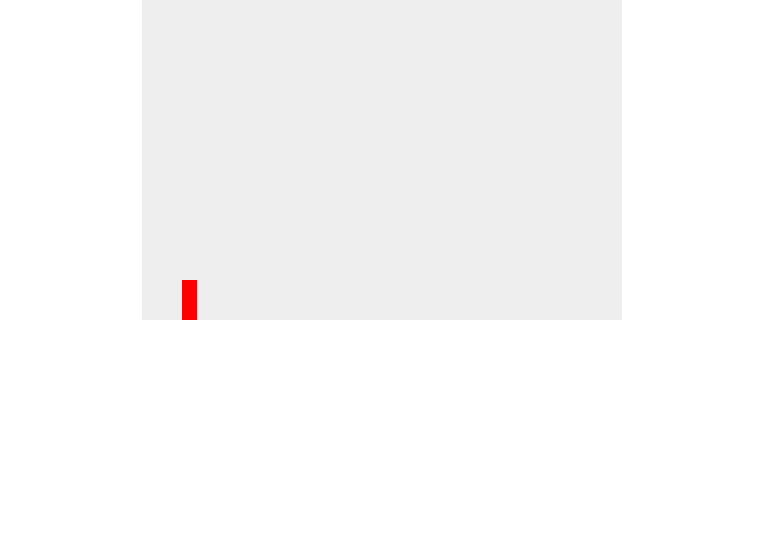
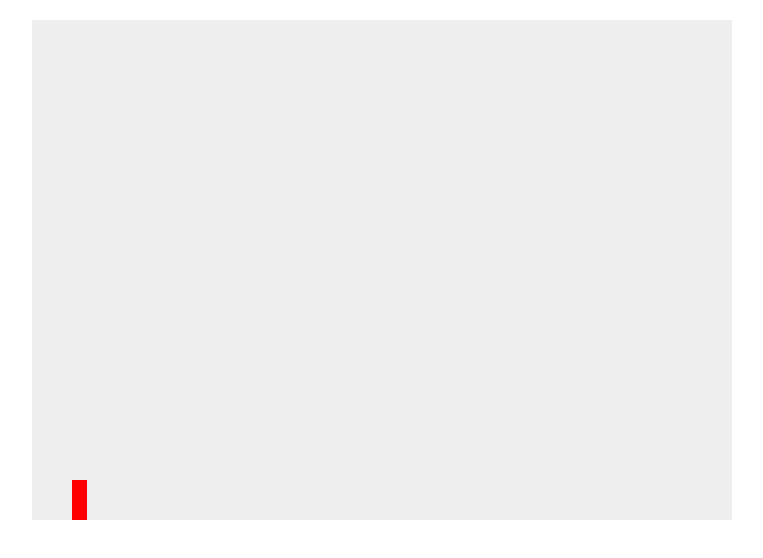
Before and after one commit to carlessanzmateu/JHero, a website built with webpack: page src/index.html in a window 1280 px wide. Shown: the whole page, without its empty margins (258-1021 px from the left). Built offline with nearby package versions, Linux system fonts and the light colour scheme.

Commit message:
minor styles change

```diff
--- a/src/index.html
+++ b/src/index.html
@@ -2,15 +2,19 @@
 <html>
 <head>
     <meta charset="utf-8" />
-    <title>Gamedev Canvas Workshop</title>
+    <title>JHero</title>
     <style>
     	* { padding: 0; margin: 0; }
-    	canvas { background: #eee; display: block; margin: 0 auto; }
+    	canvas {
+            margin: 20px auto;
+            background: #eee;
+            display: block;
+        }
     </style>
 </head>
 <body>
 
-<canvas id="myCanvas" width="480" height="320"></canvas>
+<canvas id="myCanvas" width="700" height="500"></canvas>
 
 </body>
 </html>
--- a/src/js/hero/index.js
+++ b/src/js/hero/index.js
@@ -1,22 +1,3 @@
-// (function(){
-//   var heroWidth = 15;
-//   var heroHeight = 40;
-//   var heroColor = "#FF0000";
-
-//   var heroXLocation = 10;
-
-//   function hero(ctx) {
-//     ctx.beginPath();
-//     ctx.rect(heroXLocation, canvas.height - heroHeight, heroWidth, heroHeight);
-//     ctx.fillStyle = heroColor;
-//     ctx.fill();
-//     ctx.closePath();
-//   }
-
-//   window.JHERO.hero = hero;
-
-// })()
-
 export class Hero {
   context
   width = 15
@@ -72,4 +53,8 @@ export class Hero {
   getHeroHeight() {
     return this.height;
   }
+
+  setHeroHeight(heroHeight) {
+    this.height = heroHeight;
+  }
 }
```
